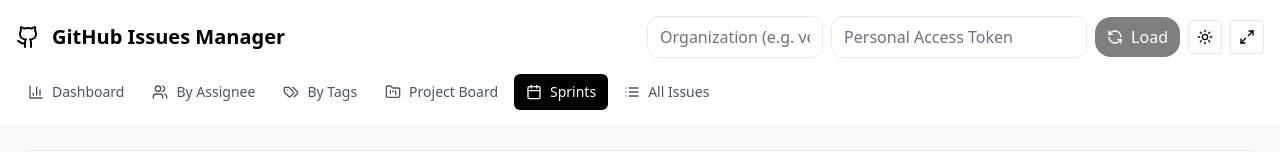
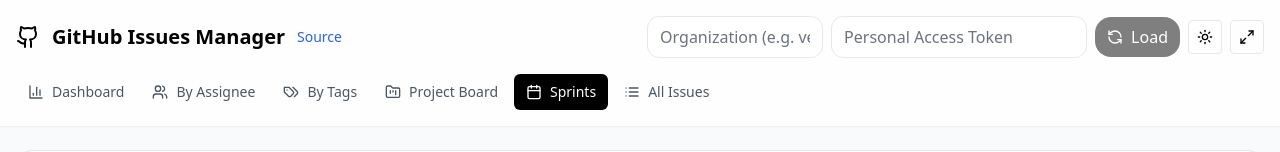
Before and after one commit to Evolvus/github-issue-manager, a React (Vite) app: page /github-issue-manager/sprints in a window 1280 px wide. Shown: the top 152 px of the page. Built offline with nearby package versions, Linux system fonts and the light colour scheme.

Commit message:
feat: add source link and comprehensive README

```diff
--- a/src/App.jsx
+++ b/src/App.jsx
@@ -447,6 +447,14 @@
           <div className="flex items-center gap-3 mb-4">
             <Github className="w-6 h-6" />
             <h1 className="text-xl font-semibold">GitHub Issues Manager</h1>
+            <a
+              href="https://github.com/evolvus/github-issue-manager"
+              target="_blank"
+              rel="noopener noreferrer"
+              className="text-sm text-blue-600 hover:underline"
+            >
+              Source
+            </a>
             <div className="ml-auto flex items-center gap-2 w-full sm:w-auto">
               <Input placeholder="Organization (e.g. vercel)" value={org} onChange={e=>setOrg(e.target.value)} className="w-44" />
               <Input placeholder="Personal Access Token" type="password" value={token} onChange={e=>setToken(e.target.value)} className="w-64" />
```
Also changed, not shown: 2 other files (tests, documents, lock files or other folders).
